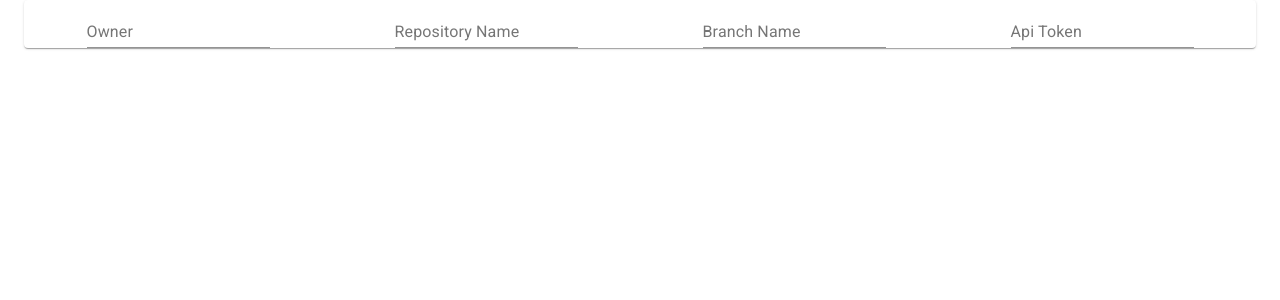
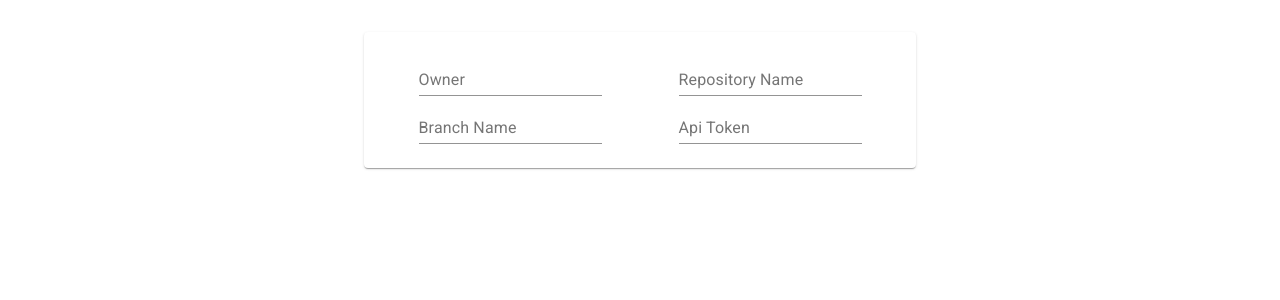
Before and after one commit to adimit/react-wasm-github-api-demo, a React (Create React App) app: page / in a window 1280 px wide. Shown: the top 300 px of the page. Built offline with nearby package versions, Linux system fonts and the light colour scheme.

Commit message:
Make it look half-way decent

```diff
--- a/src/App.tsx
+++ b/src/App.tsx
@@ -12,8 +12,10 @@ import {
   ListItem,
   ListItemAvatar,
   ListItemText,
+  makeStyles,
   Paper,
   TextField,
+  Theme,
   Typography,
 } from "@material-ui/core";
 import { run_graphql } from "./pkg";
@@ -86,8 +88,10 @@ const RateLimitInfo: React.FC<BackendData["Data"]["rate_limit_info"]> = ({
   const diff = Math.floor(
     (new Date(reset_at).getTime() - new Date().getTime()) / 1000 / 60
   );
+  const classes = useStyles();
   return (
-    <Card>
+    <Card className={classes.dataCard}>
+      <LinearProgress value={(used / limit) * 100} variant="determinate" />
       <CardContent>
         <Typography variant="h5">Rate Limit</Typography>
         <Typography color="textSecondary">
@@ -97,7 +101,6 @@ const RateLimitInfo: React.FC<BackendData["Data"]["rate_limit_info"]> = ({
         <Typography variant="h6">Last Request</Typography>
         <Typography>{`Cost: ${cost}, nodes: ${node_count}`}</Typography>
       </CardContent>
-      <LinearProgress value={(used / limit) * 100} variant="determinate" />
     </Card>
   );
 };
@@ -106,8 +109,9 @@ const RepositoryInfo: React.FC<BackendData["Data"]["repo"]> = ({
   name_with_owner,
   owner,
 }) => {
+  const classes = useStyles();
   return (
-    <Card>
+    <Card className={classes.dataCard}>
       <CardContent>
         <Typography variant="h5">Repository</Typography>
         <Typography color="textSecondary">{name_with_owner}</Typography>
@@ -128,8 +132,9 @@ const BranchInfo: React.FC<BackendData["Data"]["branch"]> = ({
   name,
   head: { sha, message, author, committer },
 }) => {
+  const classes = useStyles();
   return (
-    <Card>
+    <Card className={classes.dataCard}>
       <CardContent>
         <Typography variant="h5">Branch</Typography>
         <Typography color="textSecondary">{name}</Typography>
@@ -160,8 +165,8 @@ const RenderData: React.FC<BackendData> = ({
 }) => {
   return (
     <>
+      <BranchInfo {...branch} />
       <RepositoryInfo {...repo} />
-      <BranchInfo {...branch} />
       <RateLimitInfo {...rate_limit_info} />
     </>
   );
@@ -178,6 +183,15 @@ const RenderResult: React.FC<BackendData | BackendError> = (props) => {
     return <RenderData {...props} />;
   }
 };
+
+const useStyles = makeStyles((theme: Theme) => ({
+  container: {
+    marginTop: theme.spacing(4),
+  },
+  dataCard: {
+    margin: theme.spacing(2),
+  },
+}));
 
 function App() {
   const [{ repo, owner, branch }, setRepositoryInfo] = React.useState<{
@@ -208,26 +222,33 @@ function App() {
     apiKey !== "" && localStorage.setItem("github.token", apiKey);
   }, [apiKey]);
 
-  console.log("data", data);
+  const classes = useStyles();
 
   return (
-    <Container>
-      <Paper elevation={1}>
+    <Container maxWidth="sm" className={classes.container}>
+      <Card>
+        <CardContent>
           <Grid container={true} justify="space-around">
             <InputField
               id="owner"
               label="Owner"
-            setValue={(val) => setRepositoryInfo({ branch, owner: val, repo })}
+              setValue={(val) =>
+                setRepositoryInfo({ branch, owner: val, repo })
+              }
             />
             <InputField
               id="repo"
               label="Repository Name"
-            setValue={(val) => setRepositoryInfo({ repo: val, owner, branch })}
+              setValue={(val) =>
+                setRepositoryInfo({ repo: val, owner, branch })
+              }
             />
             <InputField
               id="branch"
               label="Branch Name"
-            setValue={(val) => setRepositoryInfo({ repo, owner, branch: val })}
+              setValue={(val) =>
+                setRepositoryInfo({ repo, owner, branch: val })
+              }
             />
             <InputField
               id="token"
@@ -236,7 +257,8 @@ function App() {
               defaultValue={apiKey}
             />
           </Grid>
-      </Paper>
+        </CardContent>
+      </Card>
 
       <Paper>
         <Grid container={true}>
```
Lines whose indentation alone changed are shown as unchanged.
